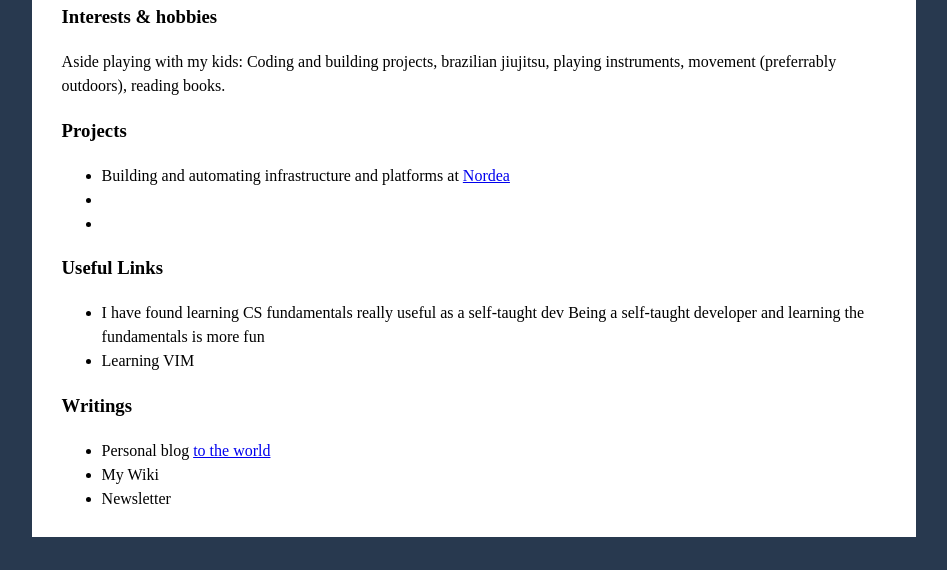
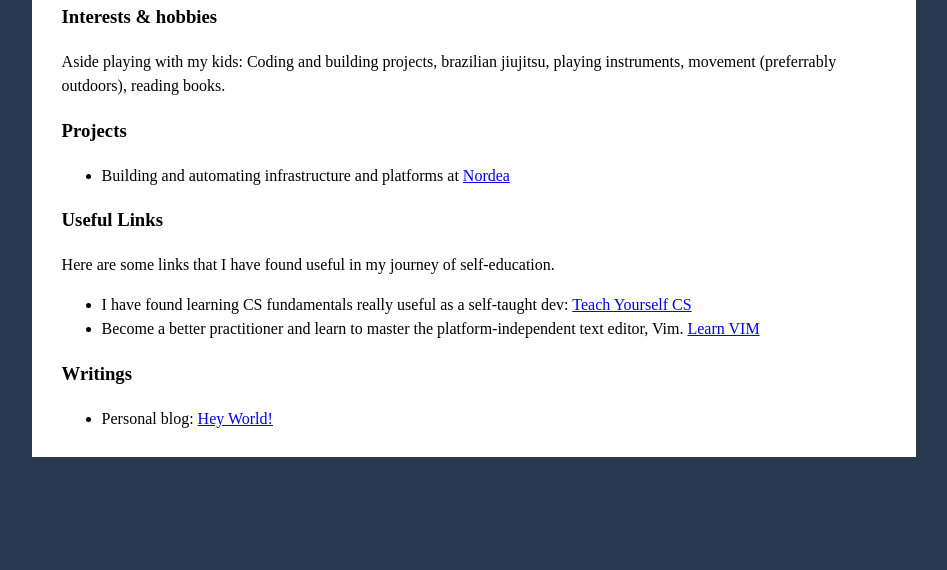
Before and after one commit to nimblegeek/jas-me, a plain HTML site: page index.html in a window 1280 px wide. Shown: the part 230-800 px from the top of the page, without its empty margins (166-1113 px from the left). Drawn offline with Linux system fonts and the light colour scheme.

Commit message:
Minor updates

```diff
--- a/index.html
+++ b/index.html
@@ -23,20 +23,16 @@
     <h3>Projects</h3>
     <ul>
         <li>Building and automating infrastructure and platforms at <a href="https://www.nordea.com/en/careers/technology-and-data">Nordea</a></li>
-        <li></li>
-        <li></li>
-
     </ul>
     <h3>Useful Links</h3>
+    Here are some links that I have found useful in my journey of self-education.
     <ul>
-        <li>I have found learning CS fundamentals really useful as a self-taught dev<a href="https://teachyourselfcs.com/"></a> Being a self-taught developer and learning the fundamentals is more fun</li>
-        <li>Learning VIM <a href="https://github.com/iggredible/Learn-Vim"></a></li>
+        <li>I have found learning CS fundamentals really useful as a self-taught dev: <a href="https://teachyourselfcs.com/">Teach Yourself CS</a></li>
+        <li>Become a better practitioner and learn to master the platform-independent text editor, Vim. <a href="https://github.com/iggredible/Learn-Vim">Learn VIM</a></li>
     </ul>
     <h3>Writings</h3>
     <ul>
-        <li>Personal blog <a href="https://world.hey.com/heyjas"> to the world</a></li>
-        <li>My Wiki</li>
-        <li>Newsletter</li>
+        <li>Personal blog: <a href="https://world.hey.com/heyjas"> Hey World!</a></li>
     </ul>
 </div>
 </body>
```
